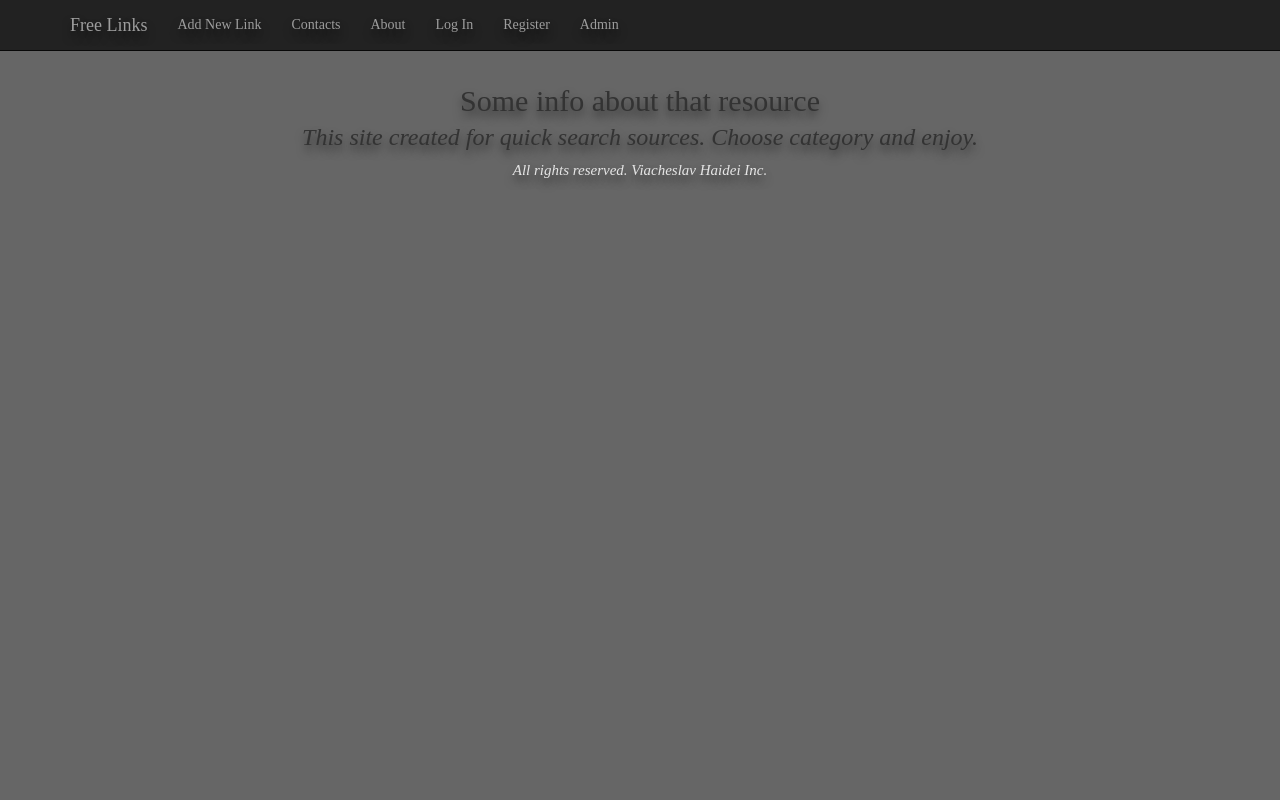
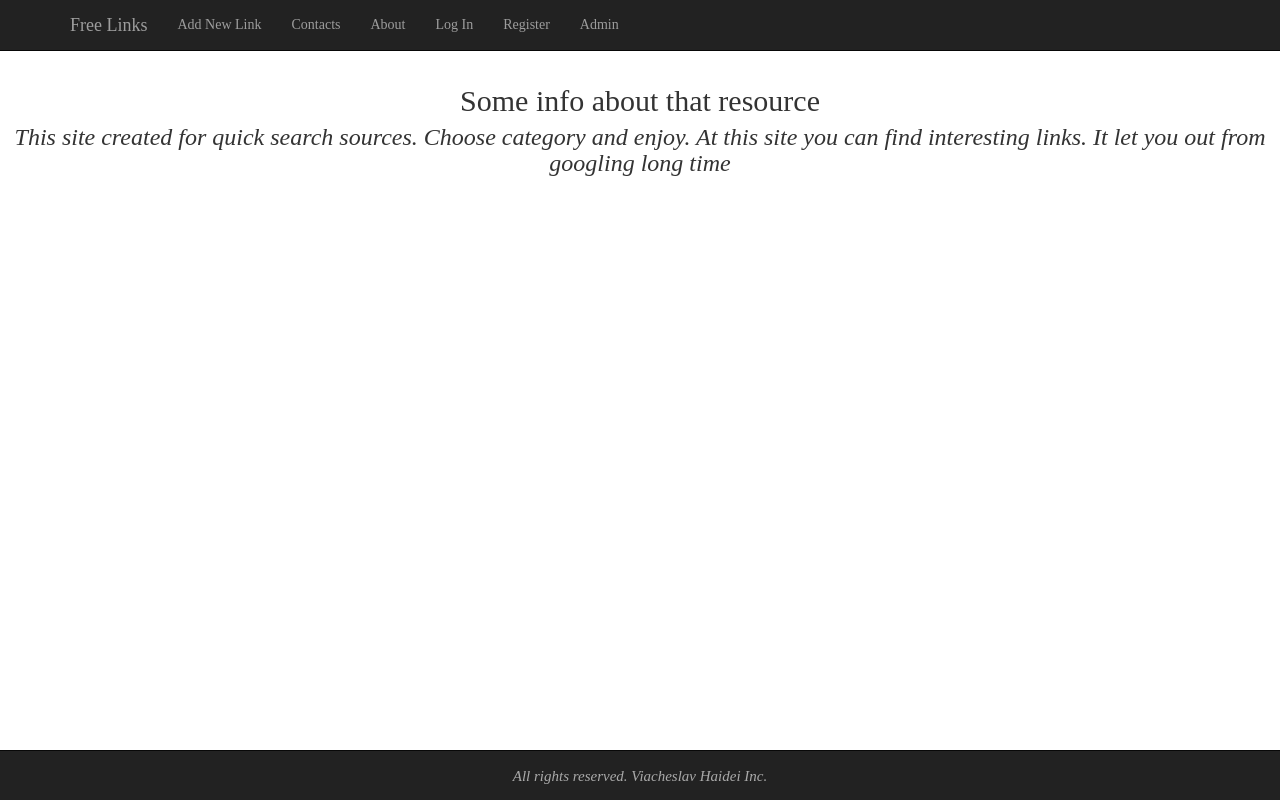
Before and after one commit to HaideiGV/LIVE, a Django app: page /about/ in a window 1280 px wide. Run offline with Django 3.2, Linux system fonts and the light colour scheme; some libraries are stand-ins or nearby versions.

Commit message:
fix styles

```diff
--- a/liveupdate/models.py
+++ b/liveupdate/models.py
@@ -31,7 +31,8 @@ class Contacts(models.Model):
 
 
 class Category(models.Model):
-    category = models.CharField(max_length=200, default='Unknown')
+    category = models.CharField(max_length=200, default='Unknown', unique=True)
+
     class Meta:
         ordering = ['category']
 
@@ -44,6 +45,7 @@ class Links(models.Model):
     linkUrl = models.URLField(max_length=500, unique=True)
     rating = models.IntegerField(default=0)
     description = models.CharField(max_length=500)
+
     class Meta:
         ordering = ['linkUrl']
 
--- /dev/null
+++ b/liveupdate/static/css/base.css
@@ -0,0 +1,110 @@
+.base-body {
+    height: 100%;
+    font-family: Ubuntu;
+}
+
+#hi-style {
+    color: yellow;
+    text-align: left;
+}
+
+.auth-button {
+    color:red;
+}
+
+.content-block {
+    padding-top: 5%;
+}
+
+.footer {
+    padding-top: 1em;
+    text-align: center;
+    font-style: italic;
+    font-size: 15px;
+    color: darkgrey;
+}
+
+.new-link {
+    padding-top: 10%;
+}
+
+.about-block {
+    text-align: center;
+}
+
+#about-description {
+    text-align: center;
+    font-style: italic;
+}
+
+.login-block {
+    margin-left: 15%;
+    padding-left: 100px;
+    padding-top: 10%;
+}
+
+.message-block {
+    text-align: center;
+}
+
+#header-block {
+    text-align: center;
+    padding-top: 6%;
+    font-size: 30px;
+}
+
+.link-url {
+    font-size: 16px;
+}
+
+.link-description {
+    font-size: 13px;
+    font-style: italic;
+    color: #080808;
+}
+
+#rating-label {
+    color: #080808;
+}
+
+.like_count {
+    font-size: 20px;
+    color: red;
+}
+
+#no-category-block {
+    text-align: center;
+}
+
+#no-category-description {
+    color: #adadad;
+    font-size: 30px;
+}
+
+.banner-block {
+    font-size: 24px;
+}
+
+.img-responsive {
+    width: 50px;
+    height: 50px;
+    align-content: center;
+}
+
+.partners-header {
+    font-size: 24px;
+    margin-top: 20px;
+    text-align: center;
+}
+
+.partner-link {
+    border: 2px dotted white;
+    text-align: center;
+}
+
+.link-body-block {
+    /*background-color: #ebebe0;*/
+    background-color: darkgrey;
+    text-align: center;
+    border: 3px double darkolivegreen;
+}
--- a/liveupdate/static/css/starter-template.css
+++ /dev/null
@@ -1,4 +0,0 @@
-table {
-    border: 1px solid blue;
-    width: 500px;
-}
--- a/liveupdate/templates/about.html
+++ b/liveupdate/templates/about.html
@@ -2,15 +2,16 @@
 
 
 {% block content %}
-    <h2 id="h2" style="text-align: center;">
+    <h2 class="about-block">
         <div class="col-sm-12 blog-main">
             Some info about that resource
         </div>
     </h2>
     <br/>
-    <h3 style="text-align: center; font-style: italic;">
+    <h3 id="about-description">
         <p>
             This site created for quick search sources. Choose category and enjoy.
+            At this site you can find interesting links. It let you out from googling long time
         </p>
     </h3>
 
--- a/liveupdate/templates/base.html
+++ b/liveupdate/templates/base.html
@@ -8,7 +8,7 @@
     <link rel="icon" href="/static/images/favicon.ico">
     <title>Free Links</title>
     <link rel="stylesheet" href="https://maxcdn.bootstrapcdn.com/bootstrap/3.3.7/css/bootstrap.min.css" integrity="sha384-BVYiiSIFeK1dGmJRAkycuHAHRg32OmUcww7on3RYdg4Va+PmSTsz/K68vbdEjh4u" crossorigin="anonymous">
-    <link href="/static/css/starter-template.css" rel="stylesheet">
+    <link href="/static/css/base.css" rel="stylesheet">
     <script type="text/javascript" src="/static/js/jquery-1.11.2.js"></script>
     <script src="https://maxcdn.bootstrapcdn.com/bootstrap/3.3.7/js/bootstrap.min.js" integrity="sha384-Tc5IQib027qvyjSMfHjOMaLkfuWVxZxUPnCJA7l2mCWNIpG9mGCD8wGNIcPD7Txa" crossorigin="anonymous"></script>
 
@@ -16,8 +16,7 @@
     {% endblock head %}
   </head>
 
-  <body style="height: 100%; background-color: #666; text-shadow: 0 6px 9px rgba(0,0,0,.5); font-family:Ubuntu;">
-
+  <body class="base-body">
     <nav class="navbar navbar-inverse navbar-fixed-top">
       <div class="container">
         <div class="navbar-header">
@@ -36,13 +35,13 @@
               {% if user.is_authenticated %}
                 <li><a href="/logout/">Log Out</a></li>
                 <li>
-                    <a style="color: yellow; text-align: left;">
+                    <a id="hi-style">
                         Hi, <strong>{{ user.username|capfirst }}</strong>
                     </a>
                 </li>
               {% else %}
-                <li style="color:red;"><a href="/accounts/login/">Log In</a></li>
-                <li style="color:red;"><a href="/register/">Register</a></li>
+                <li class="auth-button"><a href="/accounts/login/">Log In</a></li>
+                <li class="auth-button"><a href="/register/">Register</a></li>
                 <li><a href="/admin/">Admin</a></li>
               {% endif %}
           </ul>
@@ -51,22 +50,17 @@
     </nav>
 
     <div class="container">
-    {% block new_post %}
-    {% endblock new_post%}
+        {% block new_post %}
+        {% endblock new_post%}
     </div>
 
-    <div style="padding-top: 5%;">
-
-
+    <div class="content-block">
         {% block content %}
         {% endblock content %}
     </div>
 
-
-        {% block footer %}
-                <p class="footer" style="text-align: center; font-style: italic; font-size: 15px; color: #e5e5e5;">
-                    All rights reserved. Viacheslav Haidei Inc.
-                </p>
-        {% endblock footer %}
+    <nav class="navbar navbar-inverse navbar-fixed-bottom">
+        <p class="footer" >All rights reserved. Viacheslav Haidei Inc.</p>
+    </nav>
   </body>
 </html>
--- a/liveupdate/templates/message.html
+++ b/liveupdate/templates/message.html
@@ -1,8 +1,8 @@
 {% extends "base.html" %}
 
 {% block content %}
-    <h3 style="text-align: center;">
-        <strong>If you want tell me somthing or want to add new category, please, fill the form and send me.</strong>
+    <h3 class="message-block">
+        <strong>If you want tell me something or want to add new category, please, fill the form and send me.</strong>
     </h3>
     <br/>
 
--- a/liveupdate/templates/new_link.html
+++ b/liveupdate/templates/new_link.html
@@ -1,7 +1,7 @@
 {% extends "base.html" %}
 
 {% block new_post%}
-    <div class="container" style="padding-top: 10%;">
+    <div class="container new-link">
         <form class="form-signin"  action="." method="post">
             {% csrf_token %}
             {{ form.as_p }}
--- a/liveupdate/views.py
+++ b/liveupdate/views.py
@@ -37,7 +37,7 @@ def new_link(request):
     form = NewLink(request.POST or None)
     if form.is_valid():
         p = Links(
-            category=Category.objects.get(pk=request.POST.get('category')),
+            category=Category.objects.get(category='Unknown'),
             linkUrl='http://'+urlparse(request.POST['linkUrl']).hostname,
             rating=0,
             description=request.POST['description']
@@ -99,7 +99,7 @@ def all_links(request):
             links_by_cat = []
         return render(request, "all_links.html", {'links': links_by_cat, 'category': category, 'error': error})
     elif request.GET.get('category') is not None or '':
-        cat_id = Category.objects.get(category=request.GET['category'])
+        cat_id = Category.objects.get(category=request.GET['category'])[0]
         links_by_cat = Links.objects.filter(category=cat_id)
         return render(request, "all_links.html", {'links': links_by_cat, 'category': category})
     else:
```
Also changed, not shown: liveproject/settings.py (+18 -18 lines), liveupdate/templates/all_links.html (+15 -29 lines), liveupdate/templates/login_page.html (+1 -13 lines), liveupdate/migrations/0004_auto_20171127_2340.py (added), 1 other file.
